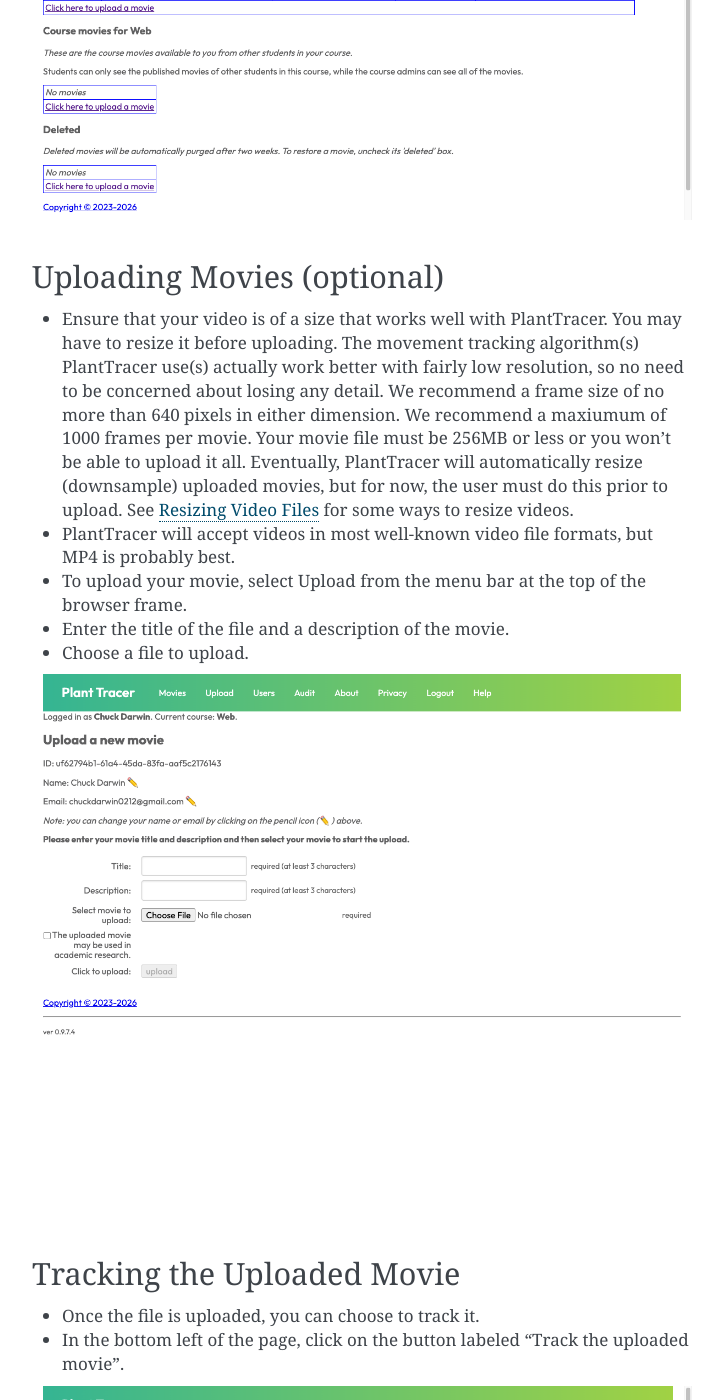
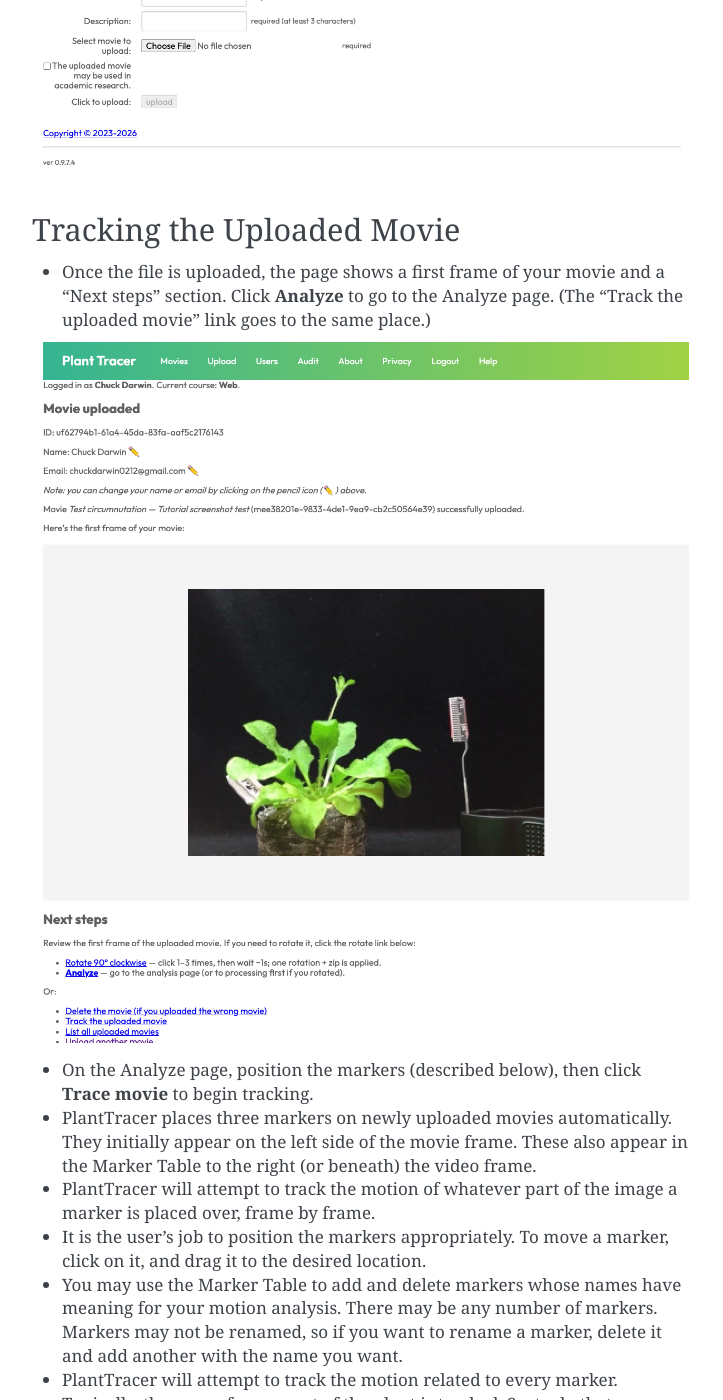
Before and after one commit to Plant-Tracer/webapp, a Sphinx documentation site: the page built from docs/UserTutorial.rst, in a window 1280 px wide and 1400 px high, scrolled down 2668 px. Shown: the whole window, without its empty margins (388-1111 px from the left). Built offline with Sphinx 7.4.7, drawn with Linux system fonts in a browser that asks for light colours; the version number is read from the project's files by our own code.

Commit message:
Improve tutorial screenshot content and cropping
- Replace all 14 tutorial images with properly cropped, content-accurate
  screenshots from prod.planttracer.com
- moving_marker.png now shows fresh untraced movie with markers in initial
  left-side positions (before user moves them)
- track_uploaded_movie.png now shows the post-upload "Next steps" page
  with both "Analyze" and "Track the uploaded movie" links visible
- fall_off_apex.png shows frame 295 with Apex marker visibly off-track
- play_button.png, movie_size_adjustment.png cropped to focus on controls
- register.png, upload_movie.png trimmed of empty white space
- admin_email_link.png trimmed of grey padding around email card
- Update tutorial text: reference "Analyze" link and "Trace movie" button
  instead of the redundant "Track the uploaded movie" label. refs #930

Co-Authored-By: Claude Sonnet 4.6 <noreply@anthropic.com>

```diff
--- a/docs/UserTutorial.rst
+++ b/docs/UserTutorial.rst
@@ -44,12 +44,12 @@ Uploading Movies (optional)
 
 Tracking the Uploaded Movie
 ---------------------------
-- Once the file is uploaded, you can choose to track it.
-- In the bottom left of the page, click on the button labeled "Track the uploaded movie".
+- Once the file is uploaded, the page shows a first frame of your movie and a "Next steps" section. Click **Analyze** to go to the Analyze page. (The "Track the uploaded movie" link goes to the same place.)
 
 .. image:: tutorial_images/track_uploaded_movie.png
    :alt: Tracking uploaded movie on Plant Tracer
 
+- On the Analyze page, position the markers (described below), then click **Trace movie** to begin tracking.
 - PlantTracer places three markers on newly uploaded movies automatically. They initially appear on the left side of the movie frame. These also appear in the Marker Table to the right (or beneath) the video frame.
 - PlantTracer will attempt to track the motion of whatever part of the image a marker is placed over, frame by frame.
 - It is the user's job to position the markers appropriately. To move a marker, click on it, and drag it to the desired location.
```
Also changed, not shown: docs/tutorial_images/admin_email_link.png, docs/tutorial_images/analyzed_movie.png, docs/tutorial_images/choose_analyze.png, docs/tutorial_images/download_trackpoints.png, docs/tutorial_images/fall_off_apex.png, docs/tutorial_images/movie_size_adjustment.png, docs/tutorial_images/moving_marker.png, docs/tutorial_images/placed_markers.png, docs/tutorial_images/play_button.png, docs/tutorial_images/register.png, docs/tutorial_images/retrack_movie.png, docs/tutorial_images/track_uploaded_movie.png, docs/tutorial_images/upload_movie.png, docs/tutorial_images/welcome_page.png.
